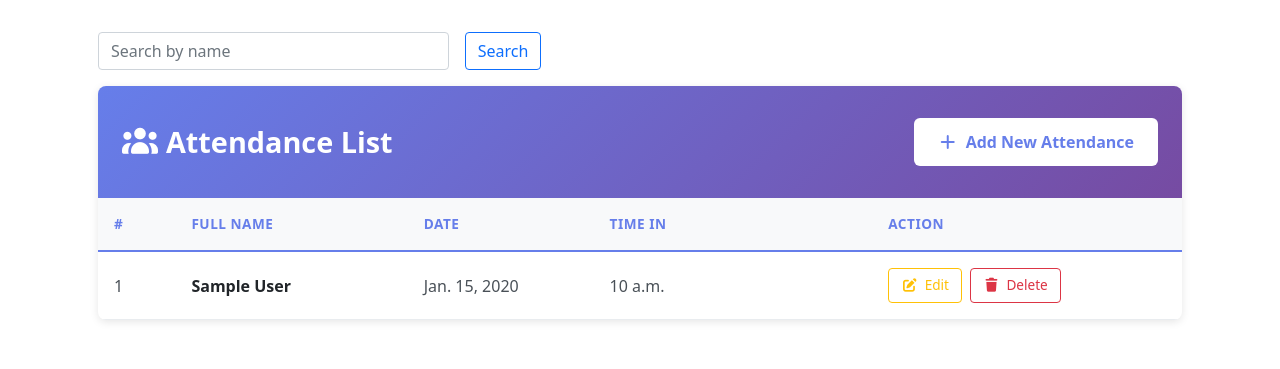
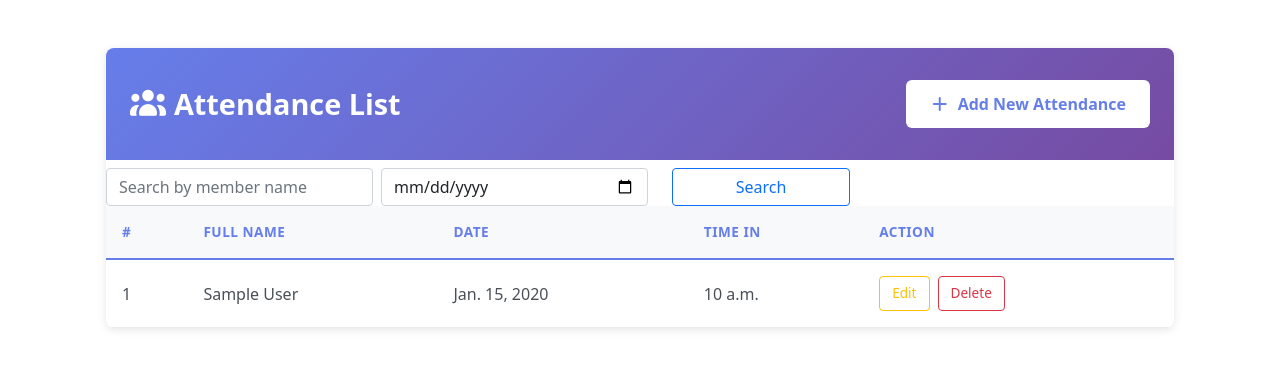
Before and after one commit to Rupesh933/GYM_Management_System, a Django app: page /admin_attendance_list/ in a window 1280 px wide. Shown: the part 56-425 px from the top of the page. Run offline with Django 5.2, Linux system fonts and the light colour scheme; a user stored in the database is signed in; tables that the repository leaves empty hold one stand-in row (values such as "Sample post"); some libraries are stand-ins or nearby versions.

Commit message:
add search and filter feature of the attendance page

```diff
--- a/GymManagementDjango/gymapp/templates/admin_attendance_list.html
+++ b/GymManagementDjango/gymapp/templates/admin_attendance_list.html
@@ -8,76 +8,167 @@
 <div class="members-container">
 
     <form method="get" class="row g-3 mb-3">
-    <div class="col-md-4">
-        <input type="text" name="search" class="form-control" placeholder="Search by name ">
-    </div>
-    <div class="col-md-2">
-        <button type="submit" class="btn btn-outline-primary">Search</button>
-    </div>
-</form>
+        {% csrf_token %}
+
+
+
+        <div class="members-container">
 
             <div class="members-card">
+
                 <div class="members-header">
+
                     <div>
-                <h2><i class="fas fa-users"></i>Attendance List</h2>
+                        <h2>
+                            <i class="fas fa-users"></i>
+                            Attendance List
+                        </h2>
                     </div>
+
                     <div class="header-actions">
+
                         <a href="{% url 'admin_attendance_add' %}" class="btn-add">
-                    <i class="fas fa-plus"></i> Add New Attendance
+
+                            <i class="fas fa-plus"></i>
+                            Add New Attendance
+
                         </a>
+
+                    </div>
+
+                </div>
+
+                <!-- SEARCH FORM -->
+                <form method="GET" class="row g-3 mb-3 mt-2">
+                    <div class="d-flex align-item-center mt-2 gap-2">
+                        <div class="col-md-4 w-25">
+
+                            <input type="text" name="search-member" class="form-control"
+                                placeholder="Search by member name" value="{{ search_member }}">
+
+                        </div>
+
+                        <div class="col-md-3 w-25">
+
+                            <input type="date" name="search-date" class="form-control" value="{{ search_date }}">
+
+                        </div>
+
+                        <div class="col-md-2 ms-3">
+
+                            <button type="submit" class="btn btn-outline-primary w-100">
+
+                                Search
+
+                            </button>
+
                         </div>
                     </div>
 
+                </form>
+
+                <!-- TABLE -->
                 <div class="table-wrapper">
+
                     <table class="table">
+
                         <thead>
+
                             <tr>
-                        <th style="width: 5%;">#</th>
-                        <th style="width: 15%;">Full Name</th>
-                        <!-- <th style="width: 20%;">Members</th> -->
-                        <th style="width: 12%;">Date</th>
-                        <th style="width: 18%;">Time in</th>
-                        <th style="width: 20%;">Action</th>
+
+                                <th>#</th>
+
+                                <th>Full Name</th>
+
+                                <th>Date</th>
+
+                                <th>Time In</th>
+
+                                <th>Action</th>
+
                             </tr>
+
                         </thead>
+
                         <tbody>
+
                             {% if attendances %}
+
                             {% for attendance in attendances %}
+
                             <tr>
-                            <td>{{ forloop.counter }}</td>
-                            <td><span class="member-name">{{ attendance.member.full_name }}</span></td>
-
-                            <td><i></i> {{ attendance.date }}</td>
-                            <td><i></i> {{ attendance.time_in }}</td>
 
                                 <td>
+                                    {{ forloop.counter }}
+                                </td>
+
+                                <td>
+                                    {{ attendance.member.full_name }}
+                                </td>
+
+                                <td>
+                                    {{ attendance.date }}
+                                </td>
+
+                                <td>
+                                    {{ attendance.time_in }}
+                                </td>
+
+                                <td>
+
                                     <div class="action-buttons">
-                                    <a href="{% url 'admin_attendance_edit' attendance.id %}" class="btn-action btn-edit" title="Edit">
-                                        <i class="fas fa-edit"></i> Edit
+
+                                        <a href="{% url 'admin_attendance_edit' attendance.id %}"
+                                            class="btn-action btn-edit">
+
+                                            Edit
+
                                         </a>
-                                    <form method="POST" action="{% url 'admin_attendance_delete' attendance.id %}" style="display: contents;">
+
+                                        <form method="POST" action="{% url 'admin_attendance_delete' attendance.id %}"
+                                            style="display:inline;">
+
                                             {% csrf_token %}
-                                        <button type="submit" class="btn-action btn-delete" title="Delete"
-                                                onclick="return confirm('Are you sure you want to delete this attendance?');">
-                                            <i class="fas fa-trash"></i> Delete
+
+                                            <button type="submit" class="btn-action btn-delete"
+                                                onclick="return confirm('Are you sure?')">
+
+                                                Delete
+
                                             </button>
+
                                         </form>
+
                                     </div>
+
                                 </td>
+
                             </tr>
-                        {% empty %}
+
                             {% endfor %}
+
                             {% else %}
+
                             <tr>
-                            <td colspan="10" class="no-members">
-                                <i class="fas fa-inbox"></i>
-                                <p>No Attendance found. <a href="{% url 'admin_attendance_add' %}">Add one now</a></p>
+
+                                <td colspan="5" class="text-center">
+
+                                    No Attendance Found
+
                                 </td>
+
                             </tr>
+
                             {% endif %}
+
                         </tbody>
+
                     </table>
+
                 </div>
+
+            </div>
+
         </div>
 </div>
 
--- a/GymManagementDjango/gymapp/views.py
+++ b/GymManagementDjango/gymapp/views.py
@@ -5,6 +5,8 @@ from .models import *
 # Create your views here.
 
 from django.contrib import messages
+from django.utils import timezone
+
 def home(request):
     if request.method == 'POST':
         name = request.POST.get('name')
@@ -294,17 +296,28 @@ def check_username(request):
 
 @admin_required
 def admin_attendance_list(request):
-    attendances = Attendance.objects.all().select_related('member')
-    return render(request, 'admin_attendance_list.html', {'attendances':attendances})
+    search_member = request.GET.get('search-member', '').strip()
+    search_date = request.GET.get('search-date', '').strip()
 
-from django.utils import timezone
+    attendances = Attendance.objects.select_related('member').order_by('-date', '-time_in')
+
+    if search_member:
+        attendances = attendances.filter(member__full_name__icontains=search_member)
+
+    if search_date:
+        attendances = attendances.filter(date=search_date)
+
+    return render(request, 'admin_attendance_list.html', {
+        'attendances': attendances,
+        'search_member': search_member,
+        'search_date': search_date,
+    })
+
 @admin_required
 def admin_attendance_add(request):
     members = MemberProfile.objects.all().order_by('full_name')
     if request.method == 'POST':
         member_id = request.POST.get('member_id')
-        print('member_id: ', member_id)
-
         current_datetime = timezone.now()
 
         date = request.POST.get('date') or current_datetime.date()
@@ -313,9 +326,9 @@ def admin_attendance_add(request):
         if not member_id:
             messages.error(request, 'Please select a member')
             return redirect('admin_attendance_add')
-        members = MemberProfile.objects.get(id=member_id)
+        member = get_object_or_404(MemberProfile, id=member_id)
         attendance, created = Attendance.objects.get_or_create(   # get_or_create will check if an attendance record already exists for the given member and date, if it exists then it will return that record, if not then it will create a new record with the provided data
-            member = members,
+            member = member,
             date = date,
             defaults={"time_in" : time_in}
         )
@@ -328,8 +341,47 @@ def admin_attendance_add(request):
 
 @admin_required
 def admin_attendance_edit(request, attendance_id):
-    attendance = Attendance.objects.get(id=attendance_id)
+    attendance = get_object_or_404(Attendance, id=attendance_id)
+    members = MemberProfile.objects.all().order_by('full_name')
 
+    if request.method == 'POST':
+        member_id = request.POST.get('member_id')
+        date = request.POST.get('date')
+        time_in = request.POST.get('time_in')
 
+        if not member_id:
+            messages.error(request, 'Please select a member')
+            return redirect('admin_attendance_edit', attendance_id=attendance.id)
+
+        member = get_object_or_404(MemberProfile, id=member_id)
+        duplicate_exists = Attendance.objects.filter(
+            member=member,
+            date=date,
+        ).exclude(id=attendance.id).exists()
+
+        if duplicate_exists:
+            messages.error(request, 'Attendance record already exists for this member on the selected date')
+            return redirect('admin_attendance_edit', attendance_id=attendance.id)
+
+        attendance.member = member
+        attendance.date = date
+        attendance.time_in = time_in or None
+        attendance.save()
+        messages.success(request, 'Attendance record updated successfully!!')
+        return redirect('admin_attendance_list')
+
+    return render(request, 'admin_attendance_add_edit.html', {
+        'attendance': attendance,
+        'members': members,
+        'mode': 'edit',
+    })
+
+@admin_required
 def admin_attendance_delete(request, attendance_id):
-    pass
+    attendance = get_object_or_404(Attendance, id=attendance_id)
+    if request.method == 'POST':
+        attendance.delete()
+        messages.success(request, 'Attendance record deleted successfully')
+    else:
+        messages.error(request, 'Invalid request method')
+    return redirect('admin_attendance_list')
```
Also changed, not shown: GymManagementDjango/gymapp/templates/admin_attendance_add_edit.html (+25 -47 lines). Lines whose indentation alone changed are shown as unchanged.
